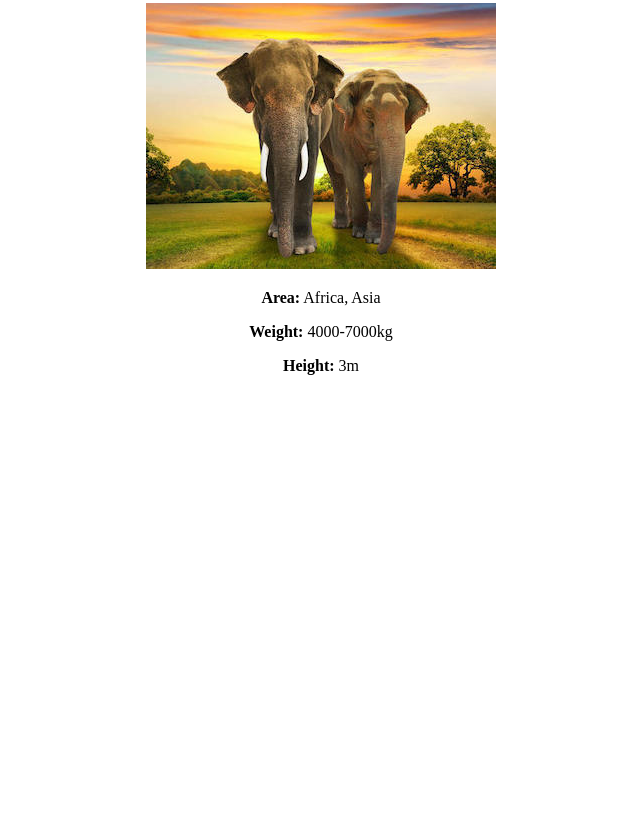
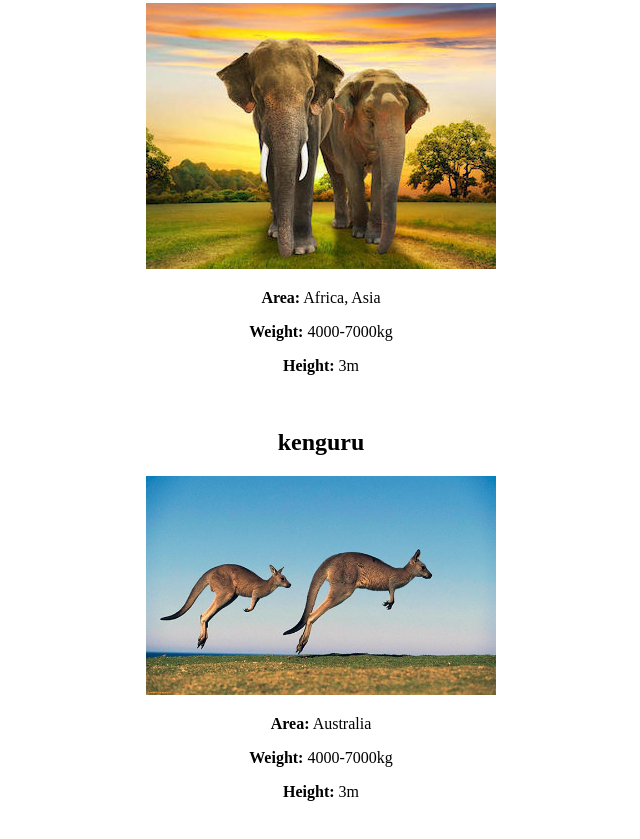
Before and after one commit to DesuDen/bookish-meme, a plain HTML site: page index.html in a window 1280 px wide. Shown: the part 794-1633 px from the top of the page, without its empty margins (319-959 px from the left). Before the commit the page ends 1211 px from the top, so only its background shows below. Drawn offline with Linux system fonts and the light colour scheme.

Commit message:
Third commit

```diff
--- a/index.html
+++ b/index.html
@@ -32,5 +32,12 @@
     <p><b>Height:</b> 3m</p>
     <br>
 
+    <h2>kenguru</h2>
+    <img width=350px src="pictures/kenguru.jpg">
+    <p><b>Area:</b> Australia</p>
+    <p><b>Weight:</b> 4000-7000kg</p>
+    <p><b>Height:</b> 3m</p>
+    <br>
+
   </body>
 </html>
```
